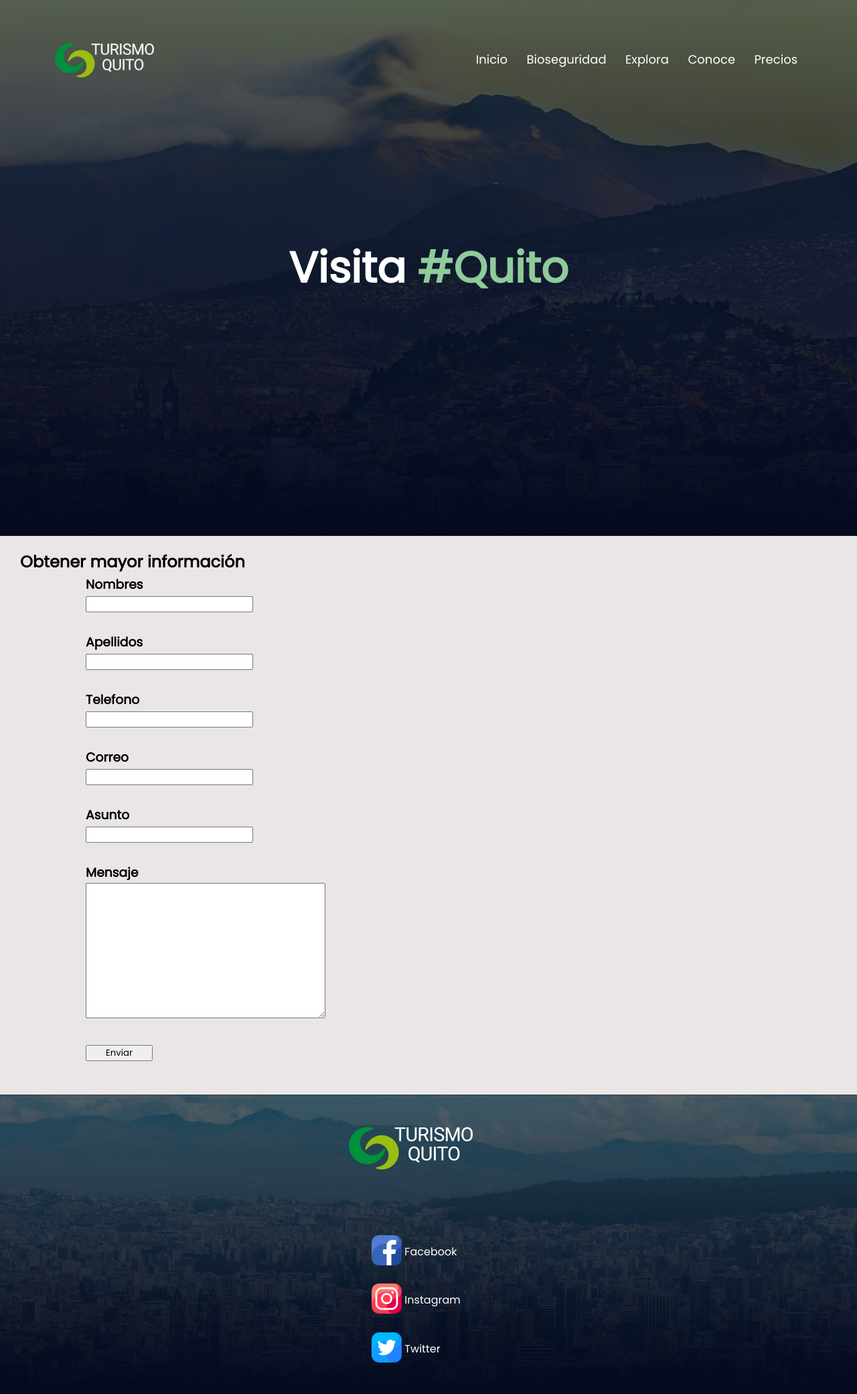
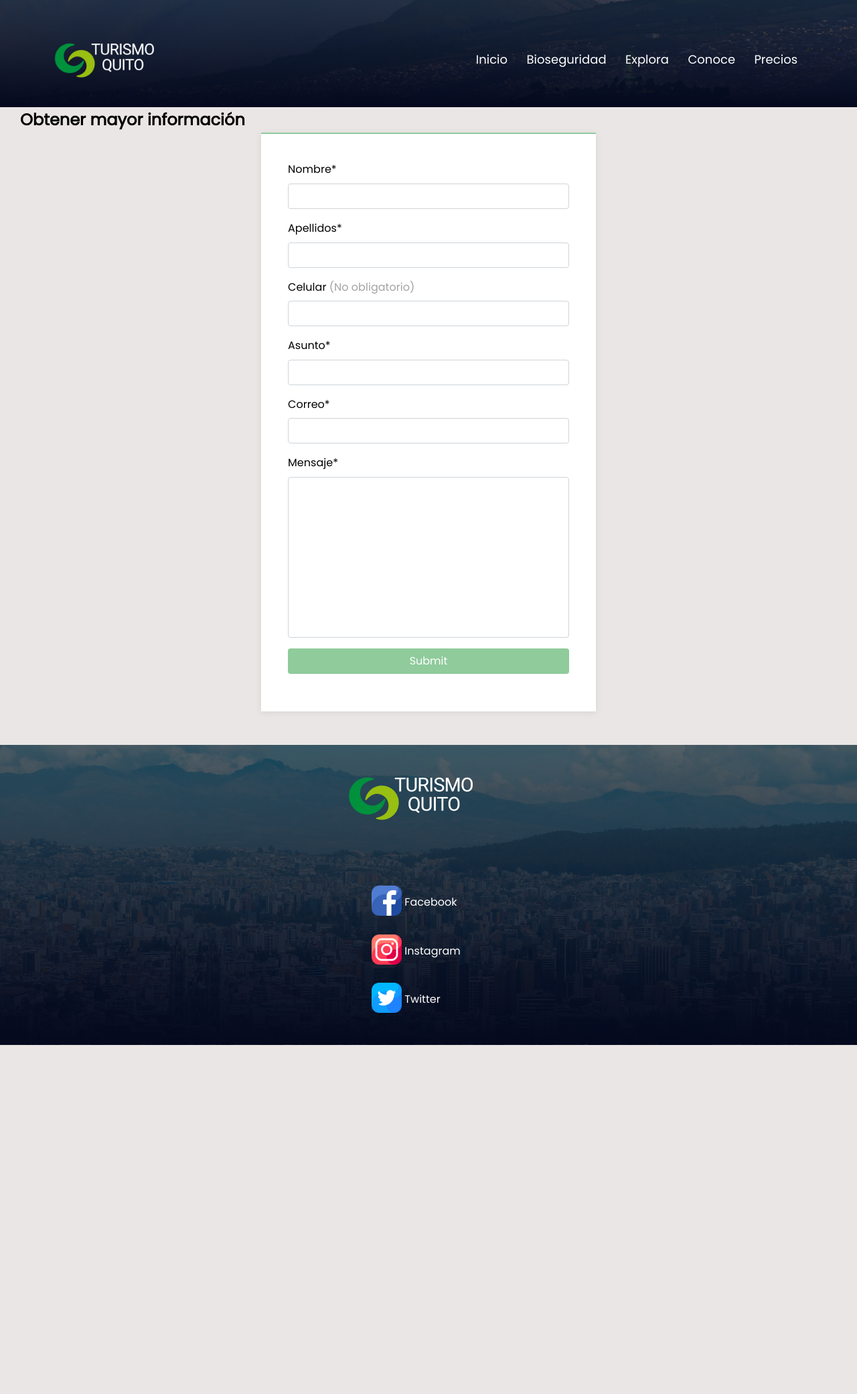
Before and after one commit to NexBorn/ProyectoDAW, a PHP site: the page made by FormularioRendónIván.html in a window 1280 px wide. Shown: the whole page at 67% size. After the commit the page ends 1560 px from the top, so only its background shows below. Run offline with PHP 8.4, Linux system fonts and the light colour scheme.

Commit message:
creado el formulario

```diff
--- a/FormularioRendónIván.html
+++ b/FormularioRendónIván.html
@@ -13,55 +13,27 @@
             grid-template-columns: repeat(2, 1fr);
         }
 
-
-        .lugar-info {
-            display: block;
-        }
-
-        .contenedor-lugares {
-            display: grid;
-            row-gap: 20px;
-            grid-template-columns: 1fr;
-        }
-
-        .lugar-info p {
-            margin: 20px 30px 0 30px;
-            min-width: 200px;
-        }
-
-        .contenedor-lugares div {
-            width: auto
-        }
-
-        .contenedor-lugares img{
-            width: 60%;
-            margin: auto;
+        .big-header{
+            height: 20vh;
+            min-height: 20vh;
         }
 
         footer {
             display: grid;
         }
 
-        .mas-info {
-            margin-top: 20px;
+
+        /* Formulario */
+        textarea{
+            resize: none;
+            min-height: 15rem;
         }
 
-        .formulario {
-            width: 80%;
-            align-items: center;
-            margin: auto;
-            display: grid;
-            grid-template-columns: 1fr;
-            row-gap: 30px;
+        .semi-transparent{
+            color: rgba(155, 151, 151, 0.904);
         }
 
-        .formulario input {
-            width: 250px;
-        }
 
-        #boton-enviar {
-            width: 100px;
-        }
     </style>
 </head>
 
@@ -80,41 +52,60 @@
             </div>
         </nav>
     </header>
-    <div class="main-text">
-        <h1>Visita <a href="https://twitter.com/hashtag/Quito?src=hashtag_click" target="none"
-                class="green-hashtag">#Quito</a></span></h1>
-    </div>
+
     <main>
         <section class="mas-info">
             <h2>Obtener mayor información</h2>
-            <div class="formulario">
-                <div>
-                    <h3>Nombres</h3>
-                    <input type="text">
+            <div class="container-forms">
+                <form class="mas-informacion">
+                    <div class="form-group">
+                            <span class="label-form">
+                                Nombre*
+                            </span> <br>
+                        <input class="form-control" type="text" name="nombre" id="nombre-label">
                     </div>
-                <div>
-                    <h3>Apellidos</h3>
-                    <input type="text">
+
+                    <div class="form-group">
+                            <span class="label-form">
+                                Apellidos*
+                            </span><br>
+                        <input class="form-control" type="text" name="apellido" id="apellido-label">
                     </div>
-                <div>
-                    <h3>Telefono</h3>
-                    <input type="tel">
+
+                    <div class="form-group">
+                        <span class="label-form">
+                            Celular <span class="semi-transparent">(No obligatorio)</span>
+                        </span> <br>
+                    <input class="form-control" type="text" name="nombre" id="nombre-label">
                     </div>
-                <div>
-                    <h3>Correo</h3>
-                    <input type="email">
+
+                    <div class="form-group">
+                        <span class="label-form">
+                            Asunto*
+                        </span> <br>
+                    <input class="form-control" type="text" name="nombre" id="nombre-label">
                     </div>
-                <div>
-                    <h3>Asunto</h3>
-                    <input type="email">
+
+                    <div class="form-group">
+                        <span class="label-form">
+                            Correo*
+                        </span><br>
+                        <input class="form-control" type="email" name="correo" id="apellido-label">
                     </div>
-                <div>
-                    <h3>Mensaje</h3>
-                    <textarea name="" id="" cols="30" rows="10"></textarea>
+
+                    <div class="form-group">
+                        <span class="label-form">
+                            Mensaje*
+                        </span><br>
+                    <textarea class="form-control" name="mensaje" id="mensaje" cols="60" rows="10"></textarea>
                     </div>
-                <div>
-                    <input type="submit" value="Enviar" id="boton-enviar">
+
+                    <div class="form-group">
+
+                        <input class="btn-submit" type="submit" name="submit" id="submit">
                     </div>
+
+                </form>
             </div>
         </section>
     </main>
@@ -139,6 +130,7 @@
 
         </div>
     </footer>
+    <script src="assets/js/frmRendon.js"></script>
 </body>
 
 </html>
--- a/assets/css/styles.css
+++ b/assets/css/styles.css
@@ -479,6 +479,15 @@ a{
     box-shadow: 0 2px 10px rgb(0 0 0 / 8%);
 }
 
+.mas-informacion{
+    border-top: 2px solid #8FCB9B;
+    background-color: #fff;
+    max-width: 500px;
+    margin: auto;
+    padding: 40px;
+    box-shadow: 0 2px 10px rgb(0 0 0 / 8%);
+}
+
 .elemento.active {
     position: fixed;
     width: 100vw;
```
Also changed, not shown: assets/js/frmRendon.js (added). Lines whose indentation alone changed are shown as unchanged.
